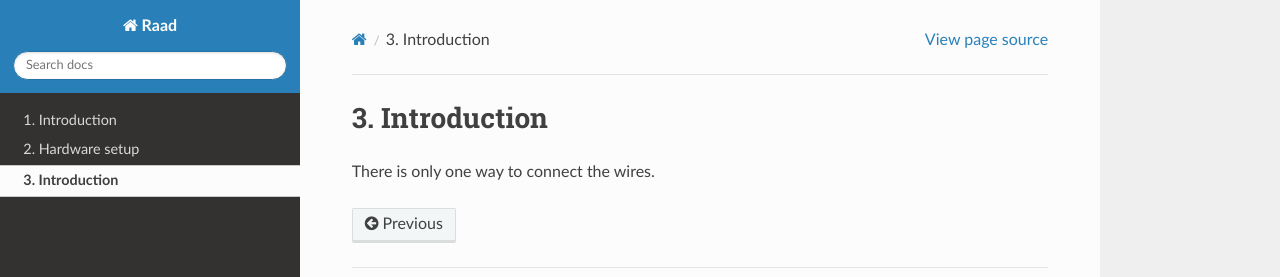
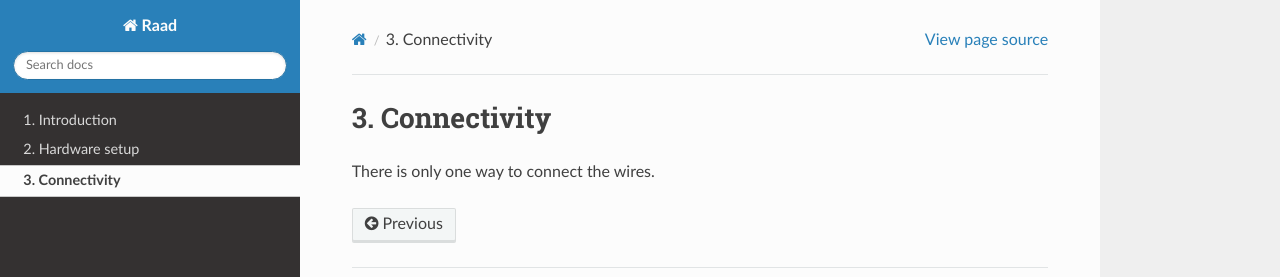
Before and after one commit to lhkwok9/readTheDocsTest, a Sphinx documentation site: the page built from docs/pages/connectivity.rst, in a window 1280 px wide. Shown: the top 277 px of the page. Built offline with Sphinx 7.4.7 and the Read the Docs theme 3.1.0, drawn with Linux system fonts in a browser that asks for light colours.

Commit message:
minor update

```diff
--- a/docs/pages/connectivity.rst
+++ b/docs/pages/connectivity.rst
@@ -1,7 +1,7 @@
 .. _connectivity_intro:
 
 ************
-Introduction
+Connectivity
 ************
 
 There is only one way to connect the wires.
```
Also changed, not shown: README.md (added, +1 -0 lines).
